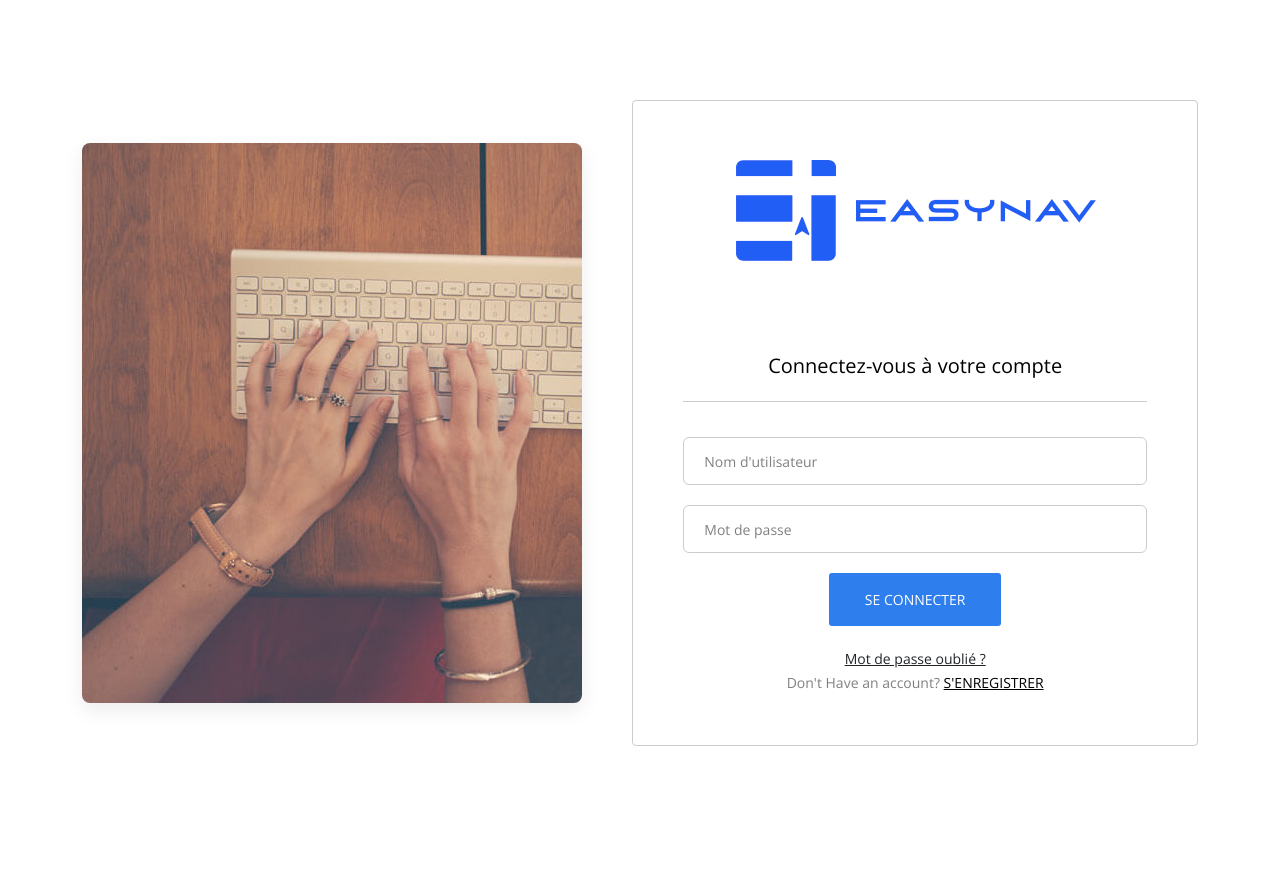
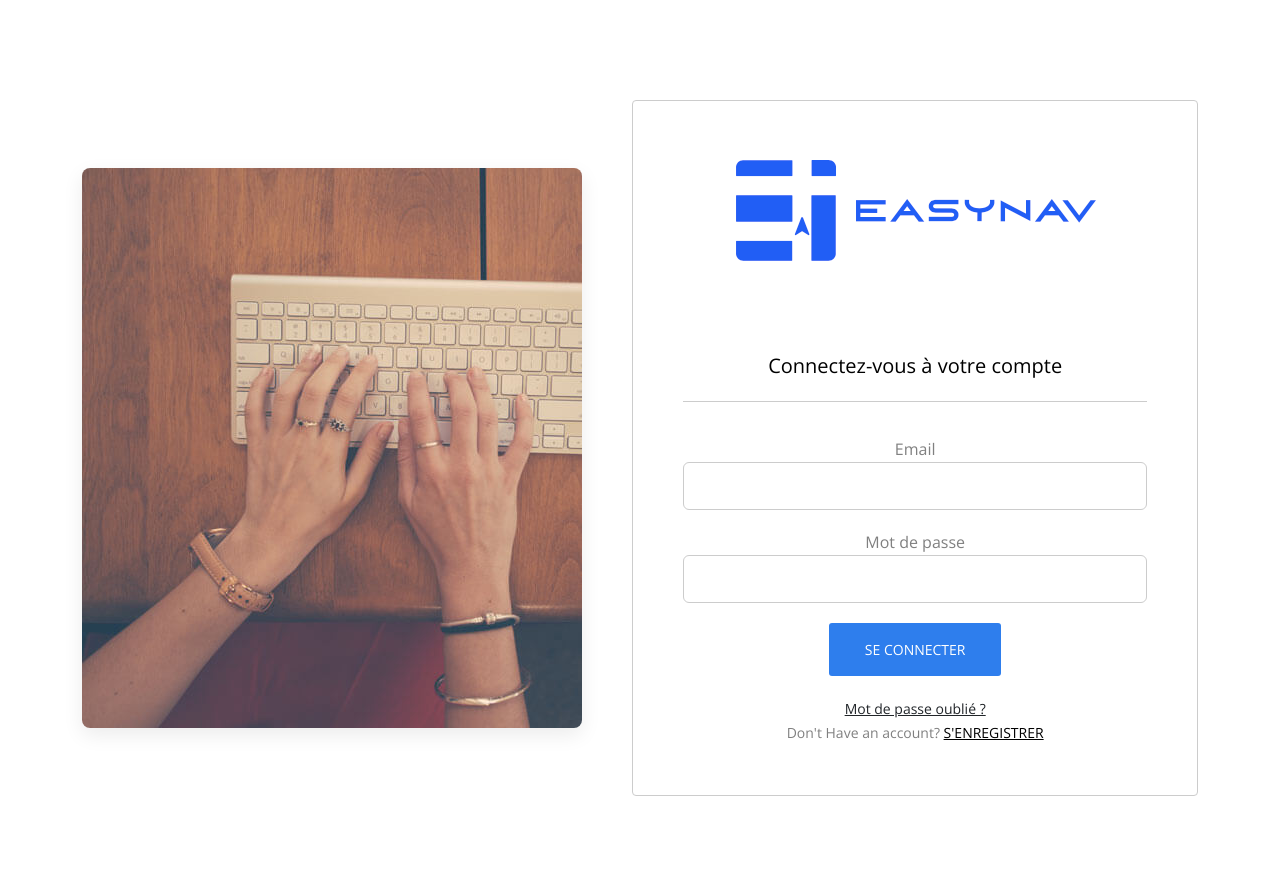
Before and after one commit to Migeth/EasyNav, a PHP site: page /sign-in.php in a window 1280 px wide. Before the commit the page ends 746 px from the top, so only its background shows below. Run offline with PHP 8.4, Linux system fonts and the light colour scheme; some libraries are stand-ins or nearby versions.

Commit message:
Update sign-in.php

```diff
--- a/sign-in.php
+++ b/sign-in.php
@@ -11,6 +11,83 @@
 <body class="body-wrapper" data-spy="scroll" data-target=".privacy-nav">
 
 
+<?php
+  include("dbinfo.inc.php");
+
+if(!empty($_POST)){
+
+        //le formulaire à été envoyer
+   //POST n'est pas vide, on vérifie que toutes les données sont présentes
+        if( isset($_POST["Email"],$_POST["password"])
+
+       && !empty($_POST["Email"]) && !empty($_POST["password"])
+   ){
+
+
+    //on recupere les donnéees en les protégeant
+
+           $Email= $_POST["Email"];
+           $password = $_POST["password"];
+
+
+           //on peut les enregistrer
+           //on se connecte a la base
+//          include "dbinfo.inc.php";
+
+           // on ecrit la requete
+
+          $sql = "SELECT `Email`, `password` FROM `USERS` WHERE `Email`= :Email AND `password`= :password ";
+
+           //On prépare la requete
+        $query= $db->prepare($sql);
+
+           //on injecte les valeurs
+
+
+       $query->bindValue(':Email', $Email,PDO::PARAM_STR);
+       $query->bindValue(':password', $password,PDO::PARAM_STR);
+
+//on éxcute la requete
+
+        $query->execute();
+        $user = $query->fetch();
+
+        if(!$user){
+
+        die("l'utilisateur et/ou le mot de passe est incorrect");
+        }
+
+
+        session_start();
+
+                //On stocke dans $_Session les informations de l'utilisateur
+        $_SESSION["user"] = [
+                "id" => $user["idU"],
+                "pseudo" => $user["NamePrenom"],
+                "email" => $user["Email"],
+                "pass" => $user["password"]
+
+        ];
+
+//var_dump($_SESSION);
+
+
+
+        //on redige vers la page index.php
+
+        header("Location: app/dist/index.php");
+
+}
+
+}
+
+
+
+
+
+?>
+
+
 <section class="user-login section">
         <div class="container">
                 <div class="row">
@@ -20,6 +97,7 @@
                                         <div class="image align-self-center"><img class="img-fluid" src="images/Login/front-desk-sign-in.jpg"
                                                         alt="desk-image"></div>
                                         <!-- Content -->
+
                                         <div class="content text-center">
                                                 <div class="logo">
                                                         <a href="index.php"><img src="images/logo.png" alt=""></a>
@@ -27,13 +105,22 @@
                                                 <div class="title-text">
                                                         <h3>Connectez-vous à votre compte</h3>
                                                 </div>
-						<form action="#">
-							<!-- Username -->
-							<input class="form-control main" type="text" placeholder="Nom d'utilisateur" required>
+                                                <form  method ="post">
+                                                        <div>
+                                                        <label for="Email">Email</label>
+
+                                                        <!-- Email -->
+                                                        <input class="form-control main" type="email" name="Email" id="Email">
+                                                        </div>
+
+                                                        <div>
+                                                        <label for="password">Mot de passe </label>
                                                         <!-- Password -->
-							<input class="form-control main" type="password" placeholder="Mot de passe" required>
+                                                        <input class="form-control main" type="password" name="password" id="password">
+                                                        </div>
+
                                                         <!-- Submit Button -->
-							<a href="app/dist/index.php" class="btn btn-main-sm">SE CONNECTER</a>
+                                                        <button  class="btn btn-main-sm" type ="submit">SE CONNECTER</button>
                                                 </form>
                                                 <div class="new-acount">
                                                         <a href="contact.php">Mot de passe oublié ?</a>
@@ -52,6 +139,7 @@
     <i class="ti-angle-up"></i>
   </div>
 
+
 <?php include "footer_script.php"; ?>
 </body>
 
```
Lines whose indentation alone changed are shown as unchanged.
